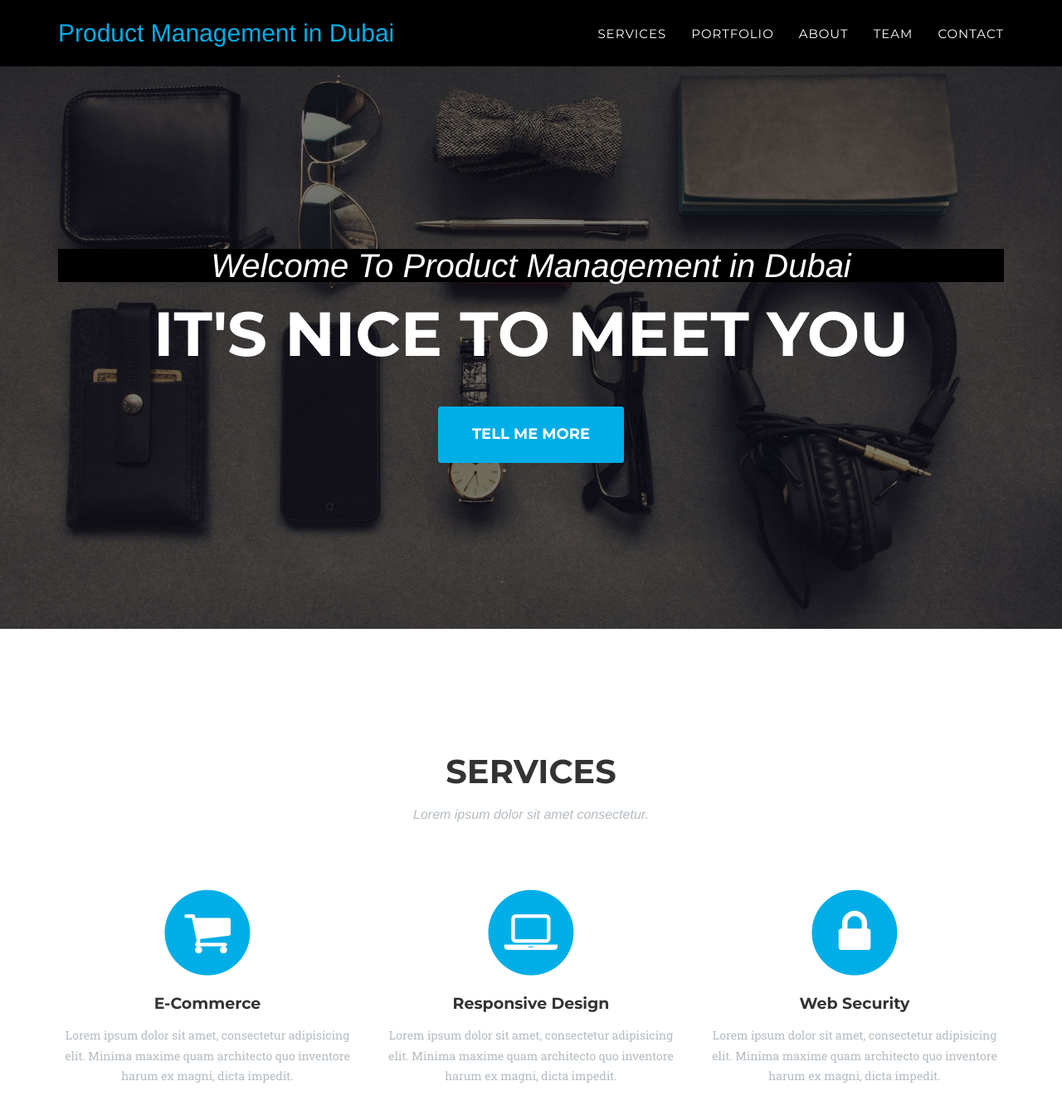
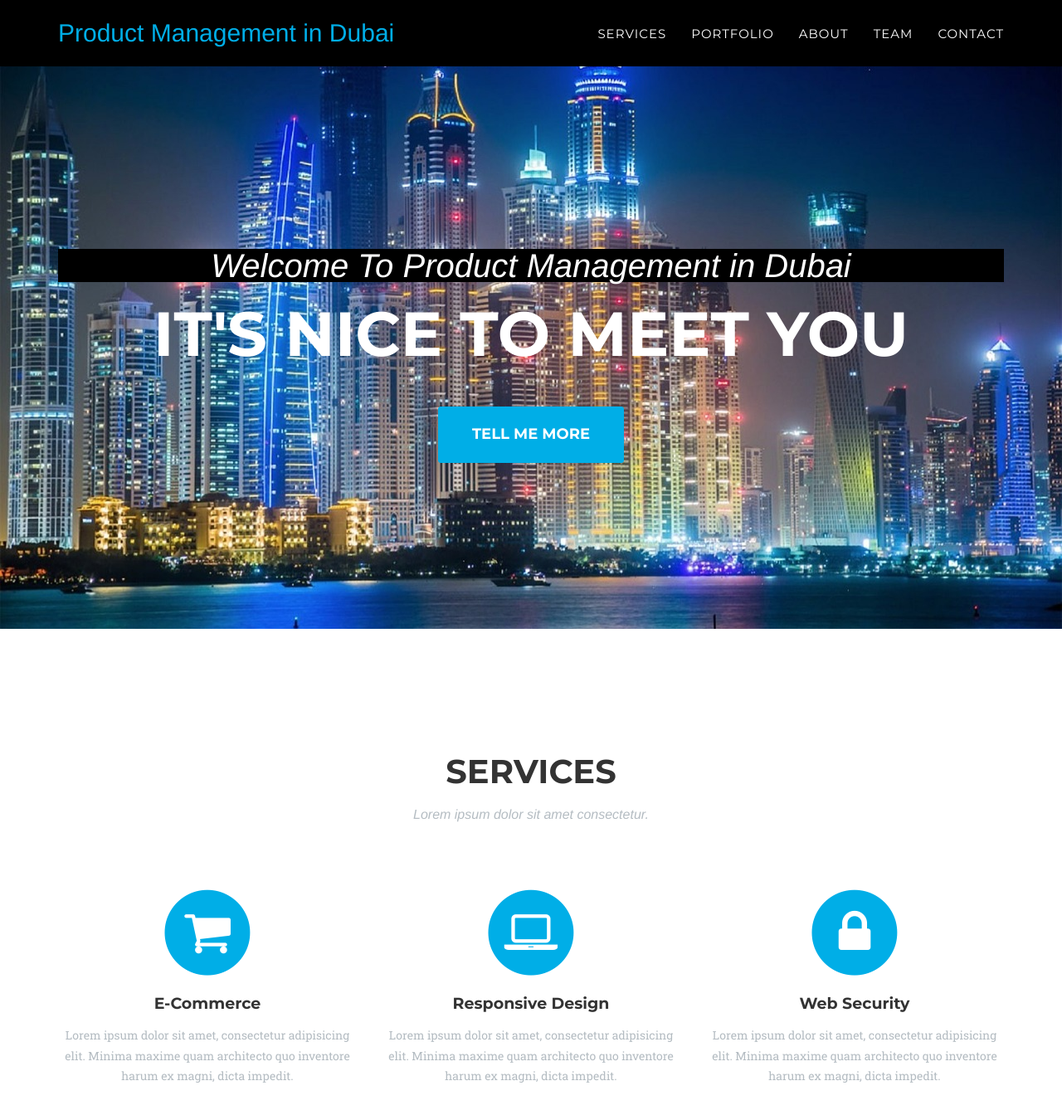
Before and after one commit to ProductDubai/productdubai.github.io, a Jekyll site: the page built from index.html, in a window 1280 px wide and 1400 px high. Shown: the top 1344 px of the window at 83% size. Built offline with Jekyll 4.4.1, drawn with Linux system fonts in a browser that asks for light colours; some web fonts are replaced.

Commit message:
Changed background image to Dubai Marina

```diff
--- a/_includes/css/agency.css
+++ b/_includes/css/agency.css
@@ -265,7 +265,7 @@ header {
     text-align: center;
     color: #fff;
     background-attachment: scroll;
-    background-image: url('{{ site.baseurl }}/img/header-bg.jpg');
+    background-image: url('{{ site.baseurl }}/img/header-background-dubai.jpg');
     background-position: center center;
     background-repeat: none;
     -webkit-background-size: cover;
```
Also changed, not shown: img/header-background-dubai.jpg (added), img/header-bg.jpg (deleted).
